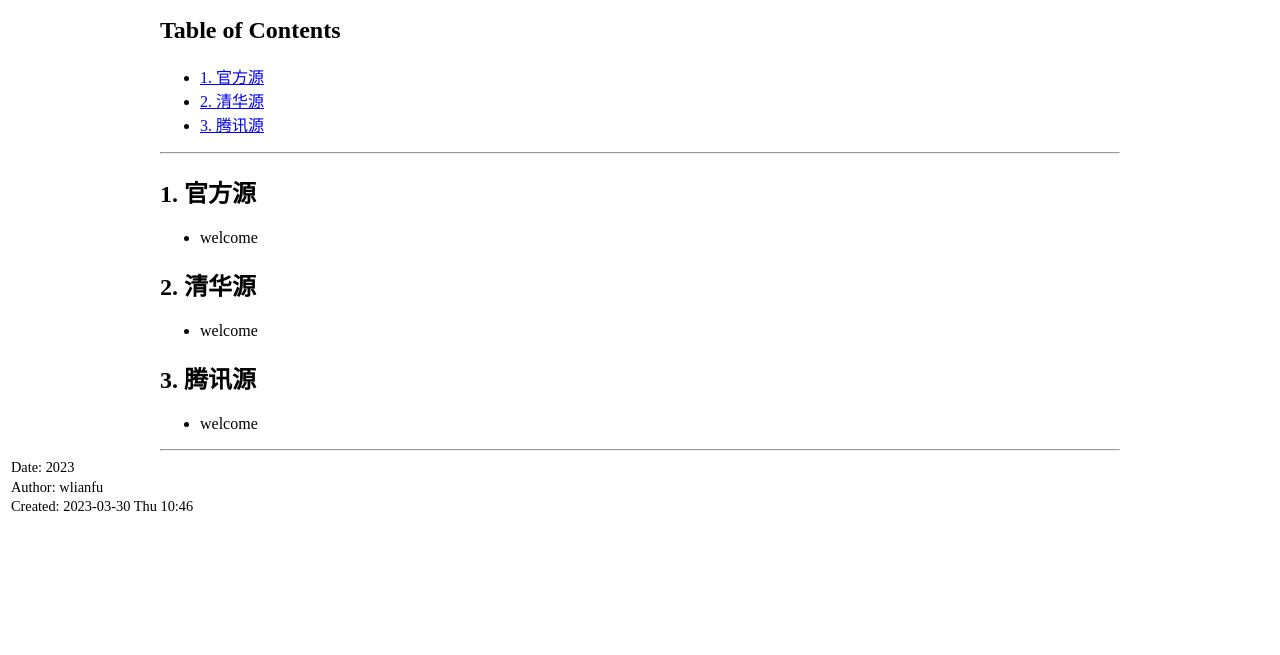
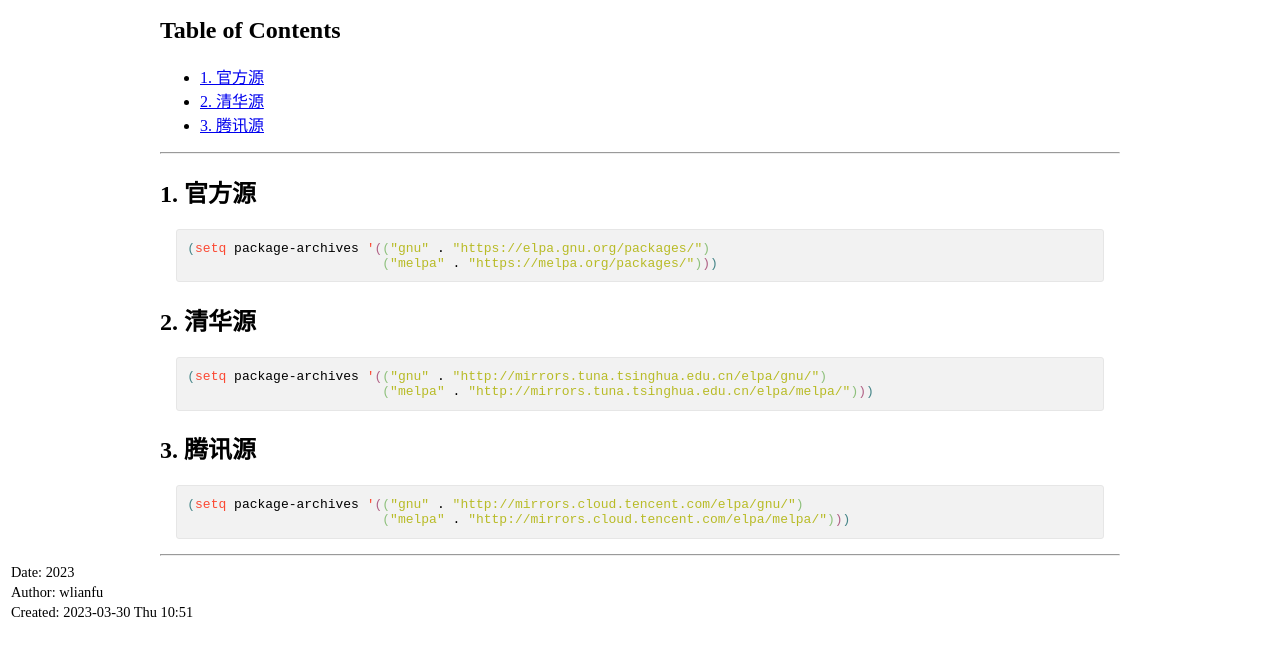
Before and after one commit to w-lianfu/emacs100, a plain HTML site: page index.html in a window 1280 px wide. Shown: the part 61-716 px from the top of the page. Drawn offline with Linux system fonts and the light colour scheme.

Commit message:
udpate source

```diff
--- a/index.html
+++ b/index.html
@@ -3,7 +3,7 @@
 "http://www.w3.org/TR/xhtml1/DTD/xhtml1-strict.dtd">
 <html xmlns="http://www.w3.org/1999/xhtml" lang="en" xml:lang="en">
 <head>
-<!-- 2023-03-30 Thu 10:46 -->
+<!-- 2023-03-30 Thu 10:51 -->
 <meta http-equiv="Content-Type" content="text/html;charset=utf-8" />
 <meta name="viewport" content="width=device-width, initial-scale=1" />
 <title>emacs100</title>
@@ -201,38 +201,44 @@
 <h2>Table of Contents</h2>
 <div id="text-table-of-contents" role="doc-toc">
 <ul>
-<li><a href="#org5876653">1. 官方源</a></li>
-<li><a href="#org9d747ce">2. 清华源</a></li>
-<li><a href="#org133ba0f">3. 腾讯源</a></li>
+<li><a href="#org778cb2b">1. 官方源</a></li>
+<li><a href="#org4df2fd1">2. 清华源</a></li>
+<li><a href="#org49c8546">3. 腾讯源</a></li>
 </ul>
 </div>
 </div>
 <hr />
 
-<div id="outline-container-org5876653" class="outline-2">
-<h2 id="org5876653"><span class="section-number-2">1.</span> 官方源</h2>
+<div id="outline-container-org778cb2b" class="outline-2">
+<h2 id="org778cb2b"><span class="section-number-2">1.</span> 官方源</h2>
 <div class="outline-text-2" id="text-1">
-<ul class="org-ul">
-<li>welcome</li>
-</ul>
+<div class="org-src-container">
+<pre class="src src-elisp"><span style="color: #458588;">(</span><span style="color: #fb4933;">setq</span> package-archives <span style="color: #fb4933;">'</span><span style="color: #b16286;">(</span><span style="color: #8ec07c;">(</span><span style="color: #b8bb26;">"gnu"</span> . <span style="color: #b8bb26;">"https://elpa.gnu.org/packages/"</span><span style="color: #8ec07c;">)</span>
+                         <span style="color: #8ec07c;">(</span><span style="color: #b8bb26;">"melpa"</span> . <span style="color: #b8bb26;">"https://melpa.org/packages/"</span><span style="color: #8ec07c;">)</span><span style="color: #b16286;">)</span><span style="color: #458588;">)</span>
+</pre>
+</div>
 </div>
 </div>
 
-<div id="outline-container-org9d747ce" class="outline-2">
-<h2 id="org9d747ce"><span class="section-number-2">2.</span> 清华源</h2>
+<div id="outline-container-org4df2fd1" class="outline-2">
+<h2 id="org4df2fd1"><span class="section-number-2">2.</span> 清华源</h2>
 <div class="outline-text-2" id="text-2">
-<ul class="org-ul">
-<li>welcome</li>
-</ul>
+<div class="org-src-container">
+<pre class="src src-elisp"><span style="color: #458588;">(</span><span style="color: #fb4933;">setq</span> package-archives <span style="color: #fb4933;">'</span><span style="color: #b16286;">(</span><span style="color: #8ec07c;">(</span><span style="color: #b8bb26;">"gnu"</span> . <span style="color: #b8bb26;">"http://mirrors.tuna.tsinghua.edu.cn/elpa/gnu/"</span><span style="color: #8ec07c;">)</span>
+                         <span style="color: #8ec07c;">(</span><span style="color: #b8bb26;">"melpa"</span> . <span style="color: #b8bb26;">"http://mirrors.tuna.tsinghua.edu.cn/elpa/melpa/"</span><span style="color: #8ec07c;">)</span><span style="color: #b16286;">)</span><span style="color: #458588;">)</span>
+</pre>
+</div>
 </div>
 </div>
 
-<div id="outline-container-org133ba0f" class="outline-2">
-<h2 id="org133ba0f"><span class="section-number-2">3.</span> 腾讯源</h2>
+<div id="outline-container-org49c8546" class="outline-2">
+<h2 id="org49c8546"><span class="section-number-2">3.</span> 腾讯源</h2>
 <div class="outline-text-2" id="text-3">
-<ul class="org-ul">
-<li>welcome</li>
-</ul>
+<div class="org-src-container">
+<pre class="src src-elisp"><span style="color: #458588;">(</span><span style="color: #fb4933;">setq</span> package-archives <span style="color: #fb4933;">'</span><span style="color: #b16286;">(</span><span style="color: #8ec07c;">(</span><span style="color: #b8bb26;">"gnu"</span> . <span style="color: #b8bb26;">"http://mirrors.cloud.tencent.com/elpa/gnu/"</span><span style="color: #8ec07c;">)</span>
+                         <span style="color: #8ec07c;">(</span><span style="color: #b8bb26;">"melpa"</span> . <span style="color: #b8bb26;">"http://mirrors.cloud.tencent.com/elpa/melpa/"</span><span style="color: #8ec07c;">)</span><span style="color: #b16286;">)</span><span style="color: #458588;">)</span>
+</pre>
+</div>
 
 <hr />
 </div>
@@ -241,7 +247,7 @@
 <div id="postamble" class="status">
 <p class="date">Date: 2023</p>
 <p class="author">Author: wlianfu</p>
-<p class="date">Created: 2023-03-30 Thu 10:46</p>
+<p class="date">Created: 2023-03-30 Thu 10:51</p>
 </div>
 </body>
 </html>
```
Also changed, not shown: 1 other file.
